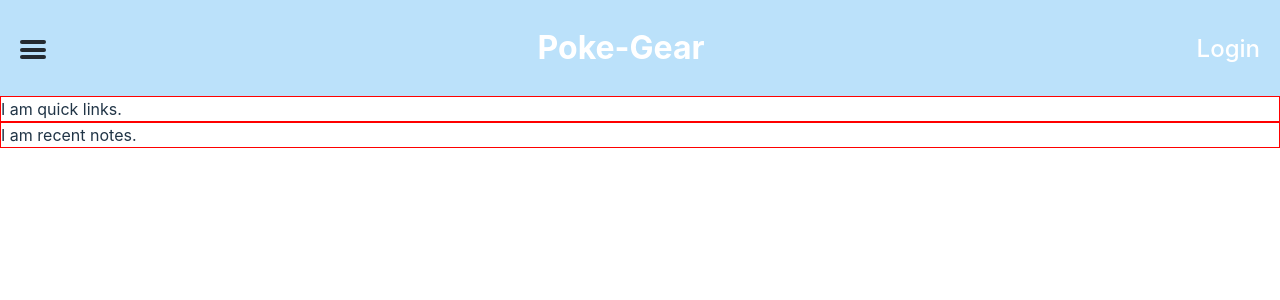
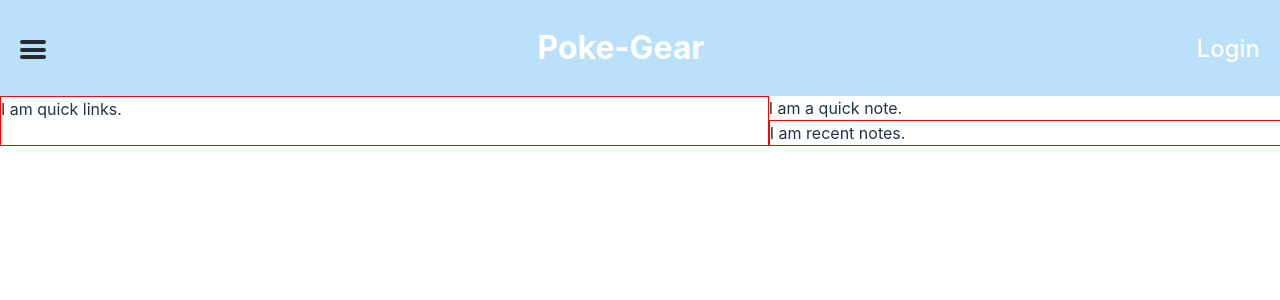
Before and after one commit to Eoljjang/poke-gear, a React (Vite) app in the folder client/: page / in a window 1280 px wide. Shown: the top 300 px of the page. Built offline with nearby package versions, Linux system fonts and the light colour scheme.

Commit message:
dashboard structure

```diff
--- /dev/null
+++ b/client/src/elements/QuickNote.jsx
@@ -0,0 +1,14 @@
+import { useState } from "react";
+function QuickNote(){
+    const [QuickNote, setQuickNote] = useState([]); // State of the quick note content.
+
+    // Future feature: Logic to create a quick note.
+
+    return(
+        <div className="quicknote-container">
+            I am a quick note.
+        </div>
+    )
+}
+
+export default QuickNote;
--- a/client/src/styles/elements/QuickLinks.css
+++ b/client/src/styles/elements/QuickLinks.css
@@ -1,3 +1,4 @@
 .quickLinks-container{
     border: 1px solid red;
+    width: 60%;
 }
--- a/client/src/styles/elements/RecentNotes.css
+++ b/client/src/styles/elements/RecentNotes.css
@@ -1,3 +1,4 @@
 .recent-notes-container{
     border: 1px solid red;
+    width: 100%;
 }
--- a/client/src/styles/views/App.css
+++ b/client/src/styles/views/App.css
@@ -10,3 +10,12 @@ body, html, #root {
   display: flex;
   flex-direction: column;
 }
+
+.dashboard-content{
+  display: flex;
+  width: 100%;
+}
+
+.dashboard-notes-container{
+  width: 40%;
+}
--- a/client/src/views/App.jsx
+++ b/client/src/views/App.jsx
@@ -1,16 +1,21 @@
 import Header from '../components/Header.jsx'
 import RecentNotes from '../elements/RecentNotes.jsx'
 import QuickLinks from '../elements/QuickLinks.jsx'
-import '../styles/views/App.css'
+import QuickNote from '../elements/QuickNote.jsx'
+import '../styles/views/App.css' // Styling for homepage.
 
 function App() {
 
   return (
     <>
       <Header/>
-      <div className="home-content">
+      <div className="dashboard-content">
         <QuickLinks/>
-        <RecentNotes/>
+        <div className="dashboard-notes-container">
+          <QuickNote/>
+          <RecentNotes/>
+        </div>
+
       </div>
 
     </>
```
Also changed, not shown: client/src/styles/elements/QuickNote.css (added).
